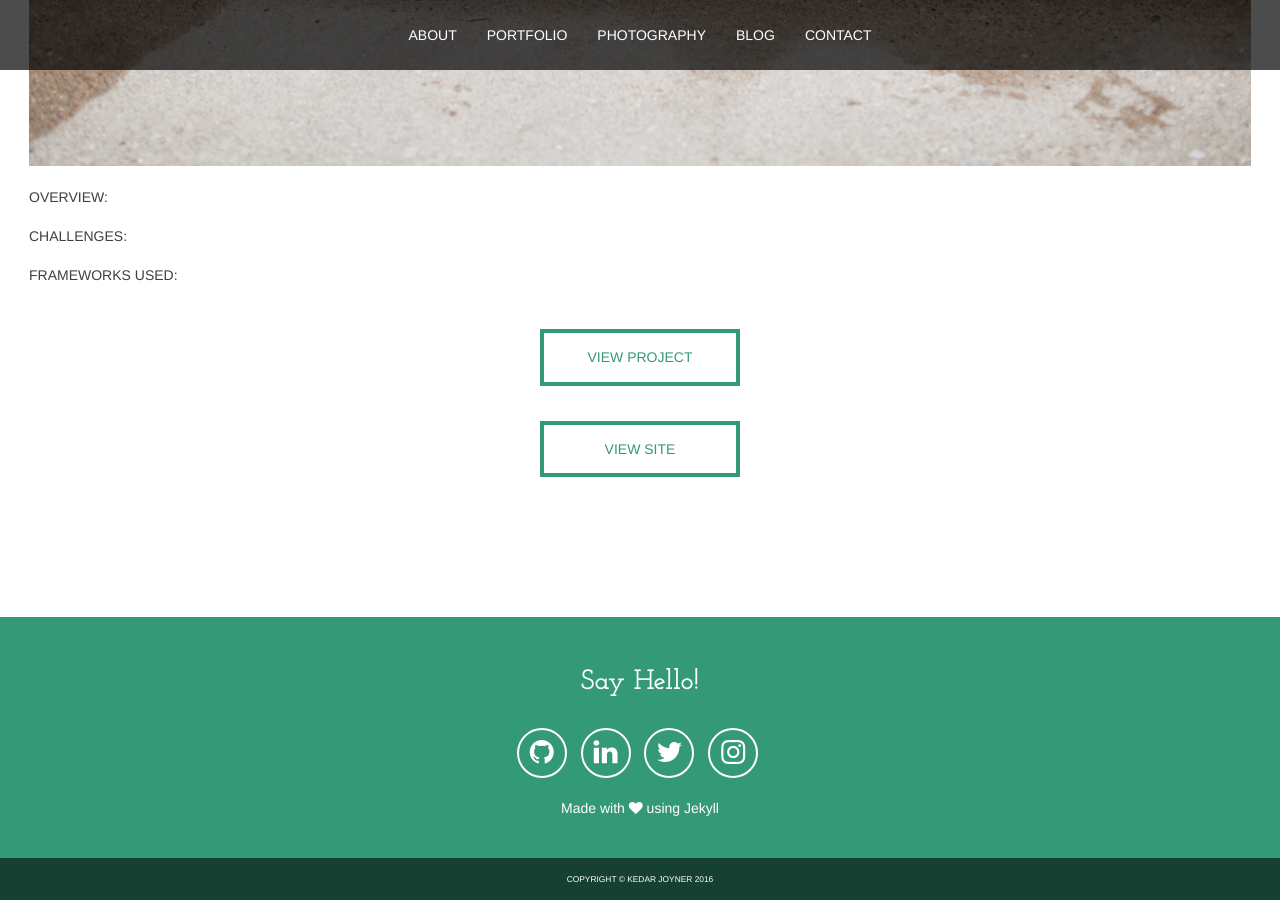
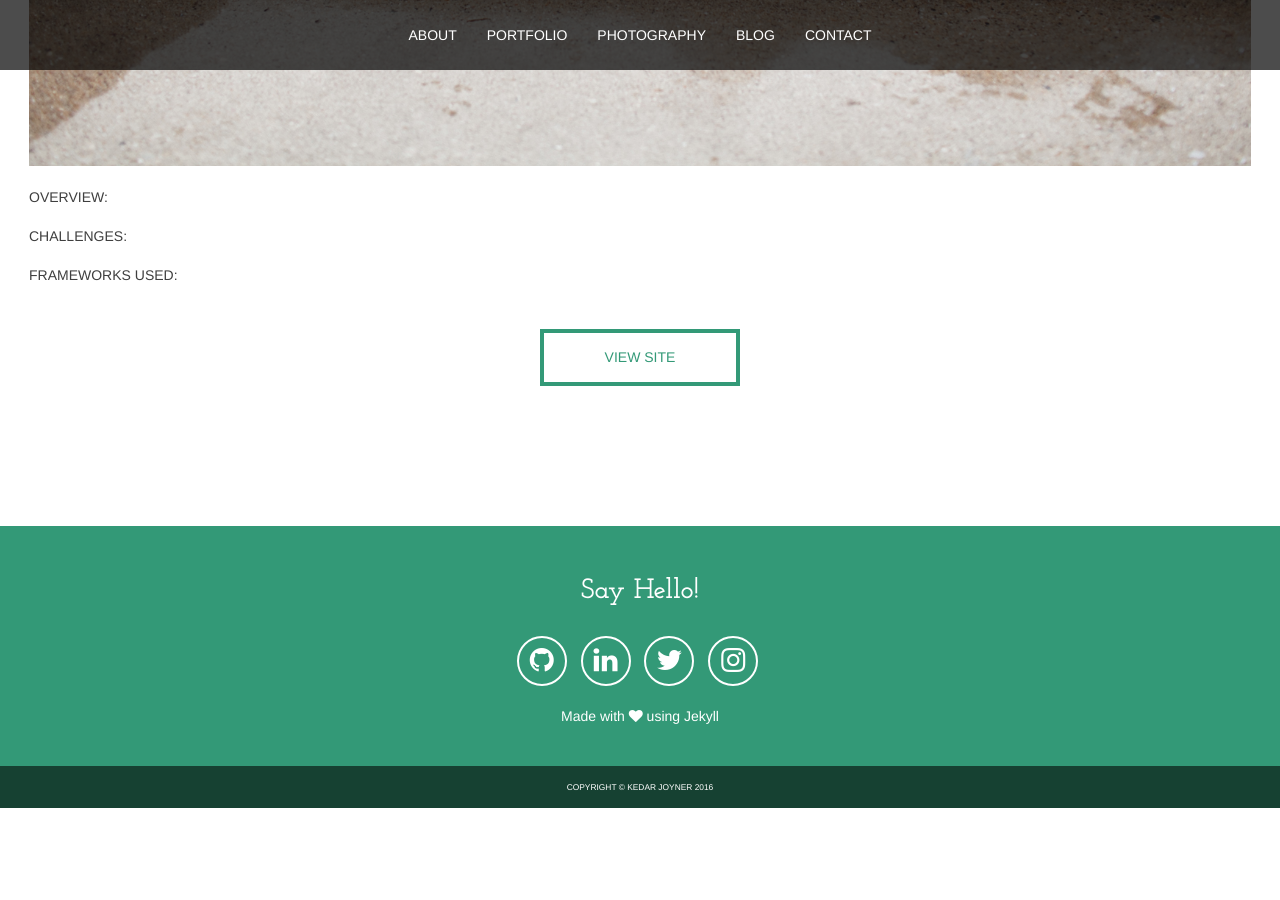
Before and after one commit to kedarjoyner/thinkful-portfolio, a Jekyll site: the page built from _posts/2015-02-15-Photography.md, in a window 1280 px wide and 900 px high, scrolled down 955 px. Built offline with Jekyll 4.4.1, drawn with Linux system fonts in a browser that asks for light colours; nearby versions of some CDN libraries; after the commit the page ends 1763 px from its top, so only the background shows below that.

Commit message:
add view and site buttons to portfolio

```diff
--- a/_layouts/post.html
+++ b/_layouts/post.html
@@ -23,20 +23,23 @@
                   <h5 class="text-uppercase case-study">Frameworks Used:</h5>
                   <p class>{{ page.frameworks }}</p>
 
+
                   <div class="row">
                     <div class="col-md-12">
                       <a href="{{ page.site }}" target="_blank">
-                        <button type="button" class="btn btn-lg button-style button-style-form button-text">View Project</button>
+                        <button type="button" class="btn btn-lg button-style button-style-form button-text">
+                            View
+                          {% if page.button %}
+                            <!-- if page.button exists output page.button otherwise say project -->
+                            {{ page.button }}
+                          {% else %}
+                            <!-- project could change depending on md file variable -->
+                            Project
+                          {% endif %}
+                        </button>
                       </a>
                   </div>
                 </div>
-                <div class="row">
-                  <div class="col-md-12">
-                    <a href="{{ page.site }}" target="_blank">
-                      <button type="button" class="btn btn-lg button-style button-style-form button-text">View Site</button>
-                    </a>
-                </div>
-              </div>
               </div>
           </div>
       </div>
```
Also changed, not shown: _posts/2015-02-15-Photography.md (+1 -0 lines), _posts/2015-02-15-beer-me.md (+1 -0 lines).
